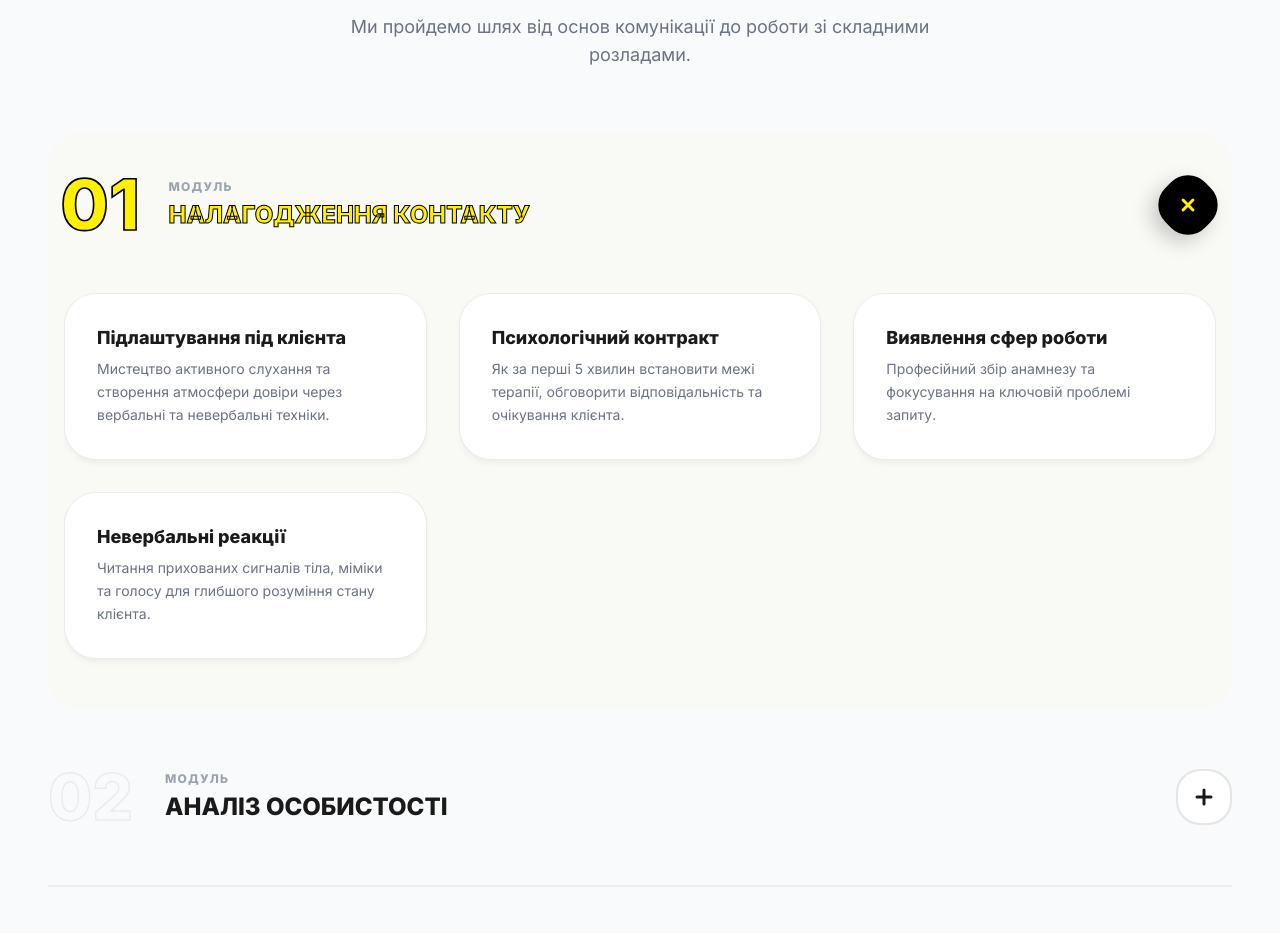
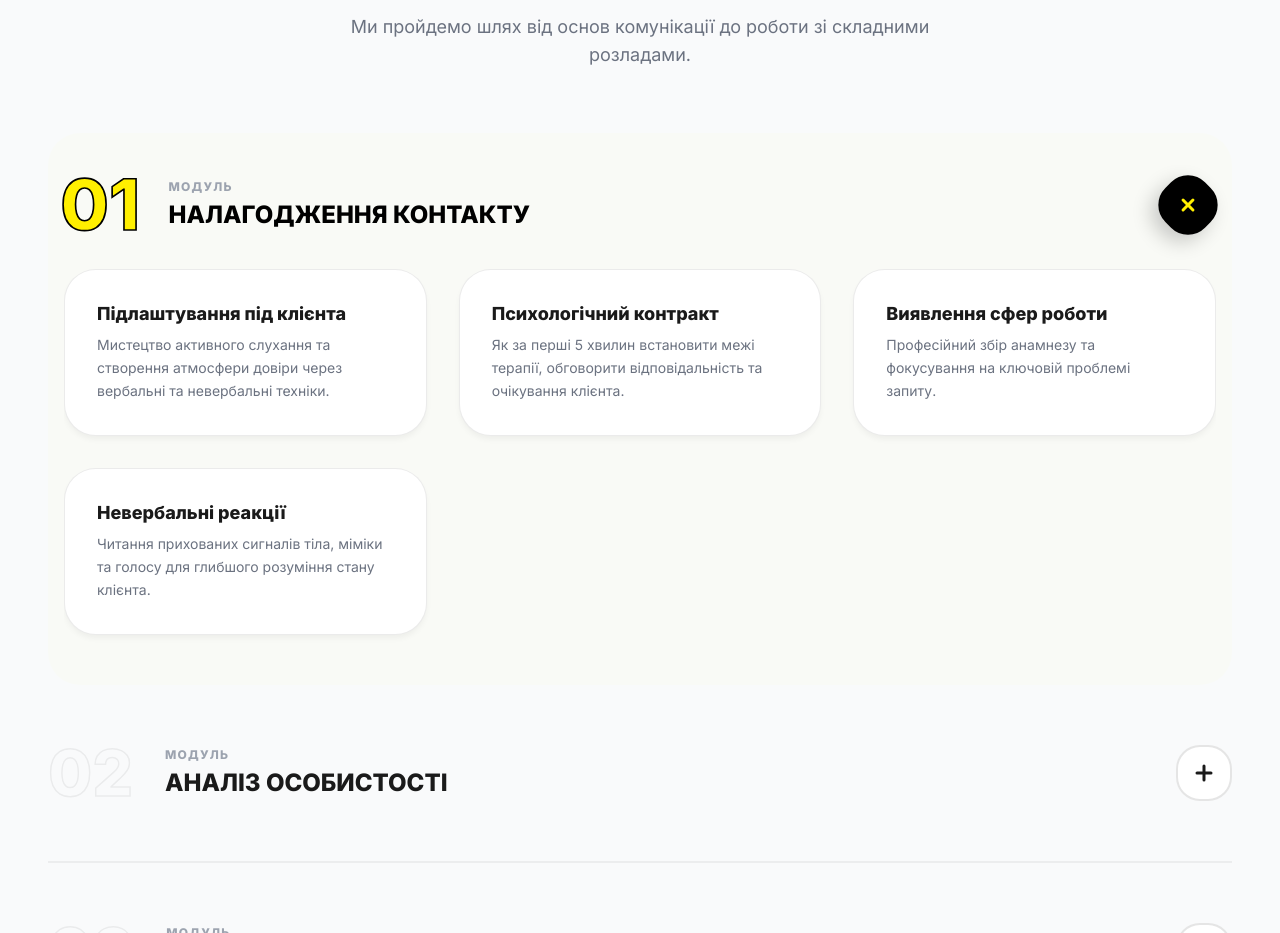
Before and after one commit to androsovzp/psychoschool, a website: page public/index.html in a window 1280 px wide. Shown: the part 4544-5477 px from the top of the page. Drawn offline with nearby package versions, Linux system fonts and the light colour scheme.

Commit message:
style: remove all text outlines from module titles for perfect legibility

```diff
--- a/public/index.html
+++ b/public/index.html
@@ -169,8 +169,9 @@
         }
 
         .module-header:hover .module-title {
-            color: black;
-            transform: translateX(10px);
+            color: black !important;
+            -webkit-text-stroke: 0 !important;
+            transform: translateX(12px);
         }
 
         .module-header:hover .module-number {
@@ -208,8 +209,13 @@
         }
 
         .module-item.active .module-title {
-            color: #FFEF00;
-            -webkit-text-stroke: 1px black;
+            color: black;
+            -webkit-text-stroke: 0;
+            font-weight: 800;
+        }
+
+        .module-item.active .module-header {
+            padding-bottom: 1rem;
         }
 
         .module-content {
```
